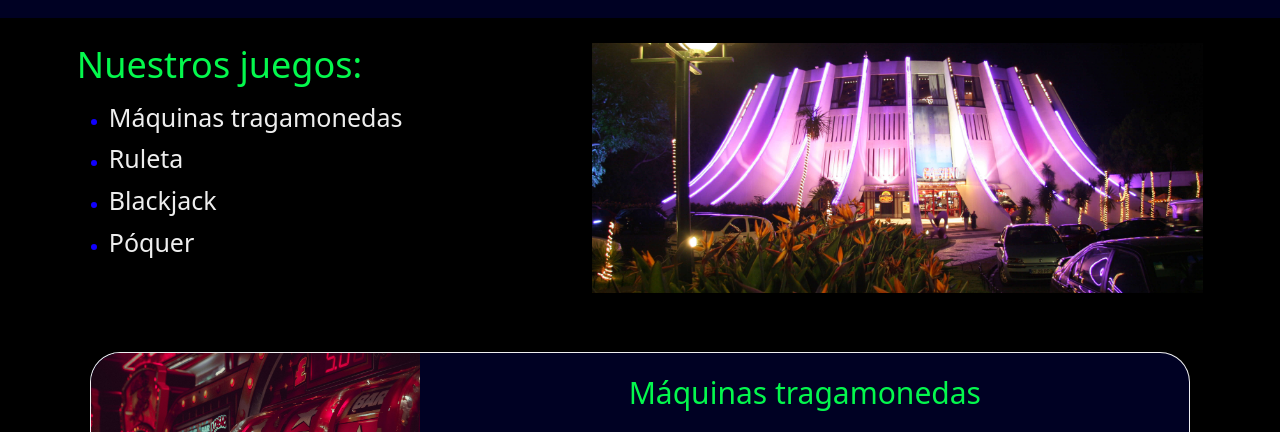
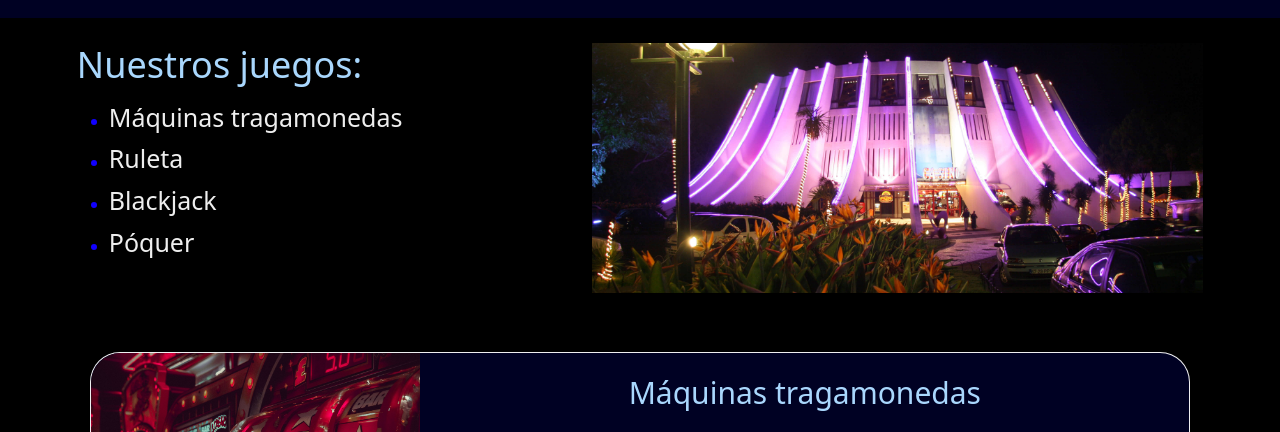
Before and after one commit to FranciscoEscoz/PFEscoz, a website: page index.html in a window 1280 px wide. Shown: the part 78-510 px from the top of the page. Drawn offline with nearby package versions, Linux system fonts and the light colour scheme.

Commit message:
Se cambiaron los colores de los títulos

```diff
--- a/scss/base/_vars.scss
+++ b/scss/base/_vars.scss
@@ -1,5 +1,5 @@
-$color-title: rgb(4, 248, 77);
-// $color-title: rgb(169, 215, 253);
+
+$color-title: rgb(169, 215, 253);
 $color-white: rgba(255, 255, 255, 0.935);
 $color-fondo-blue: rgb(0, 1, 35);
 $color-fondo-main: rgb(0,0,0);
```
Also changed, not shown: css/style.css, 1 other file.
